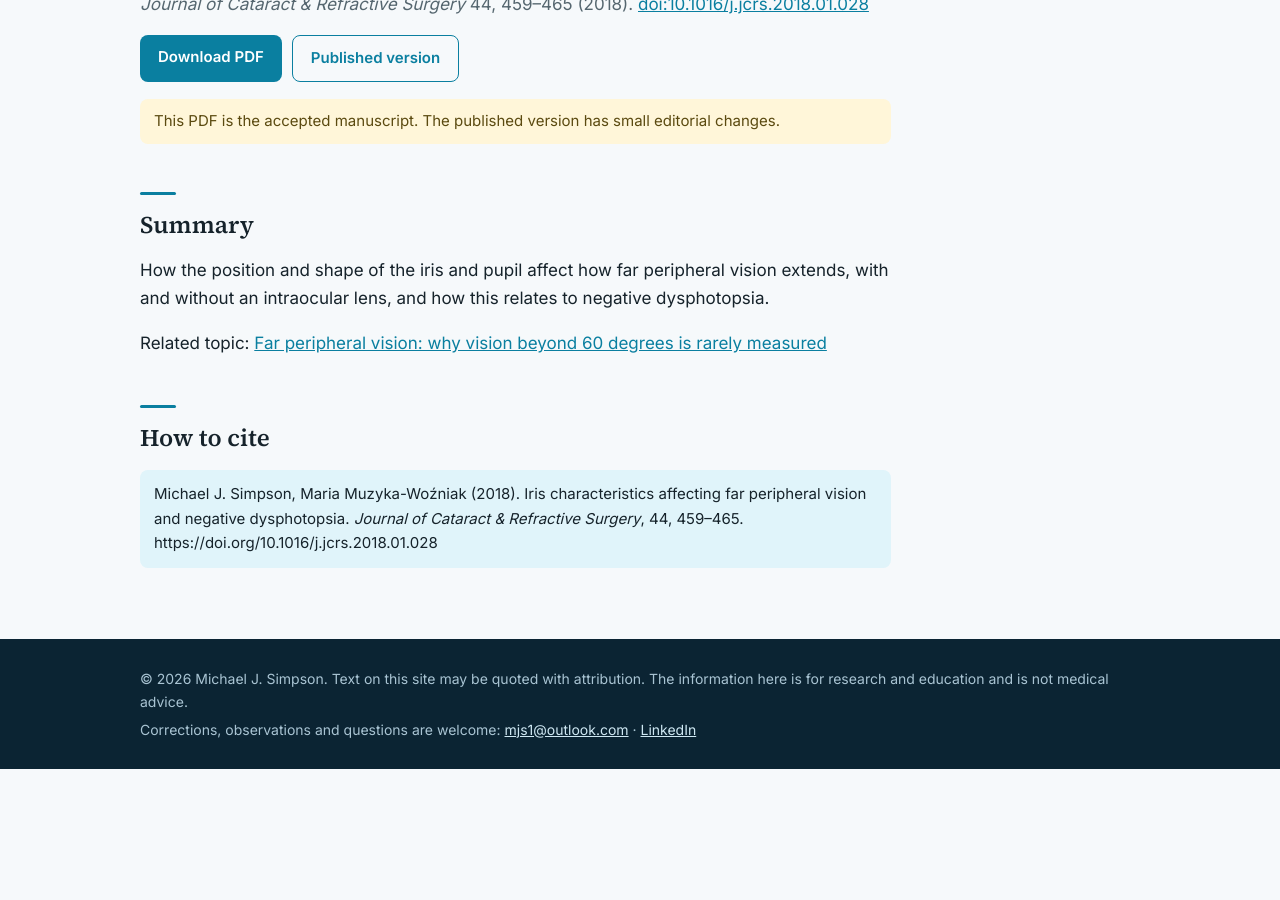
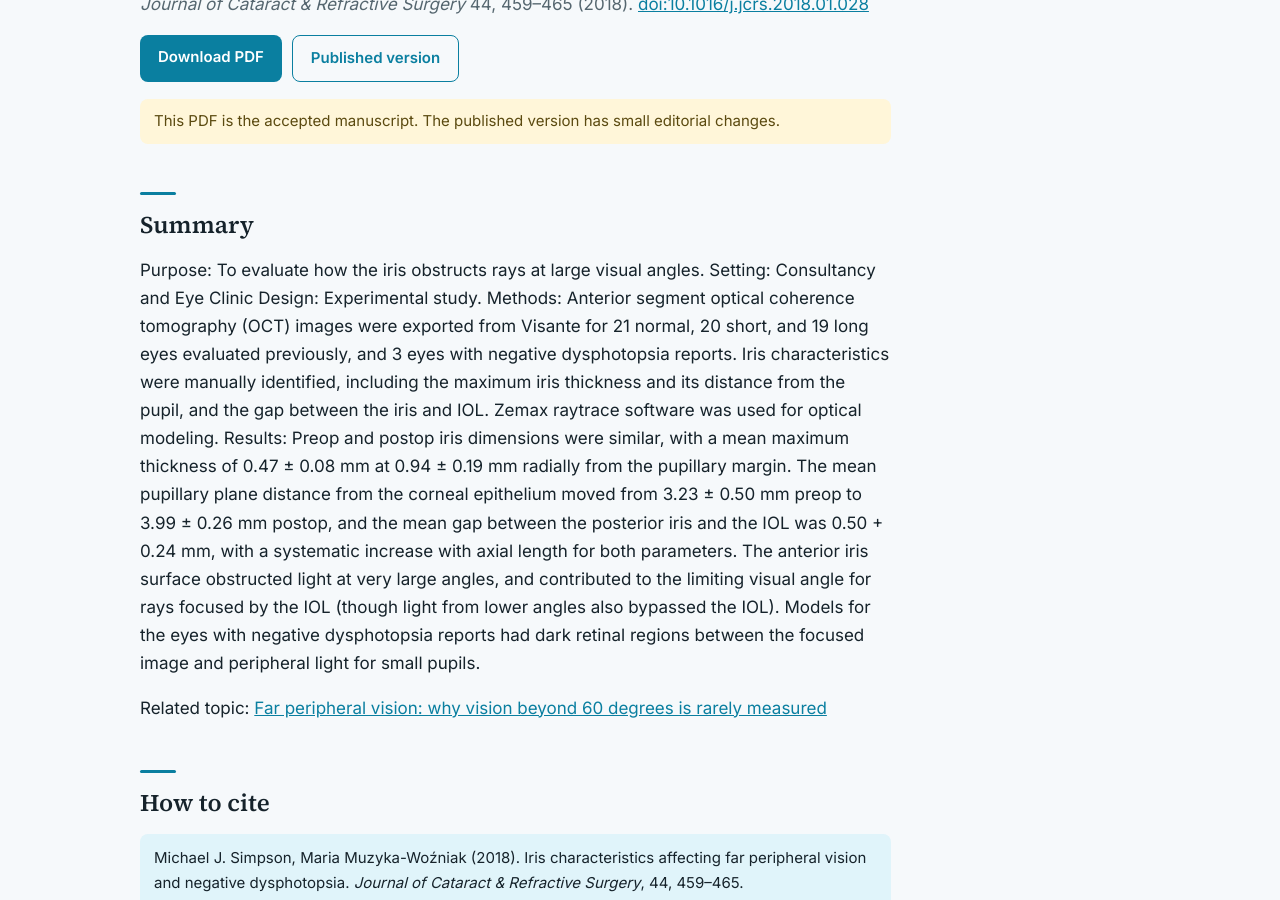
Before and after one commit to mjs1mjs1/eyeopticz, a Jekyll site: the page built from _papers/iris-characteristics-far-peripheral-vision.md, in a window 1280 px wide and 900 px high, scrolled down 535 px. Built offline with Jekyll 4.4.1, drawn with Linux system fonts in a browser that asks for light colours; before the commit the page ends 1304 px from its top, so only the background shows below that.

Commit message:
Update iris-characteristics-far-peripheral-vision.md

```diff
--- a/_papers/iris-characteristics-far-peripheral-vision.md
+++ b/_papers/iris-characteristics-far-peripheral-vision.md
@@ -14,4 +14,8 @@ topic: peripheral
 version_note: This PDF is the accepted manuscript. The published version has small editorial changes.
 ---
 <!-- Replace this paragraph with the paper's abstract. -->
-How the position and shape of the iris and pupil affect how far peripheral vision extends, with and without an intraocular lens, and how this relates to negative dysphotopsia.
+Purpose: To evaluate how the iris obstructs rays at large visual angles.
+Setting: Consultancy and Eye Clinic
+Design: Experimental study.
+Methods: Anterior segment optical coherence tomography (OCT) images were exported from Visante for 21 normal, 20 short, and 19 long eyes evaluated previously, and 3 eyes with negative dysphotopsia reports. Iris characteristics were manually identified, including the maximum iris thickness and its distance from the pupil, and the gap between the iris and IOL. Zemax raytrace software was used for optical modeling.
+Results: Preop and postop iris dimensions were similar, with a mean maximum thickness of 0.47 ± 0.08 mm at 0.94 ± 0.19 mm radially from the pupillary margin. The mean pupillary plane distance from the corneal epithelium moved from 3.23 ± 0.50 mm preop to 3.99 ± 0.26 mm postop, and the mean gap between the posterior iris and the IOL was 0.50 + 0.24 mm, with a systematic increase with axial length for both parameters. The anterior iris surface obstructed light at very large angles, and contributed to the limiting visual angle for rays focused by the IOL (though light from lower angles also bypassed the IOL). Models for the eyes with negative dysphotopsia reports had dark retinal regions between the focused image and peripheral light for small pupils.
```
